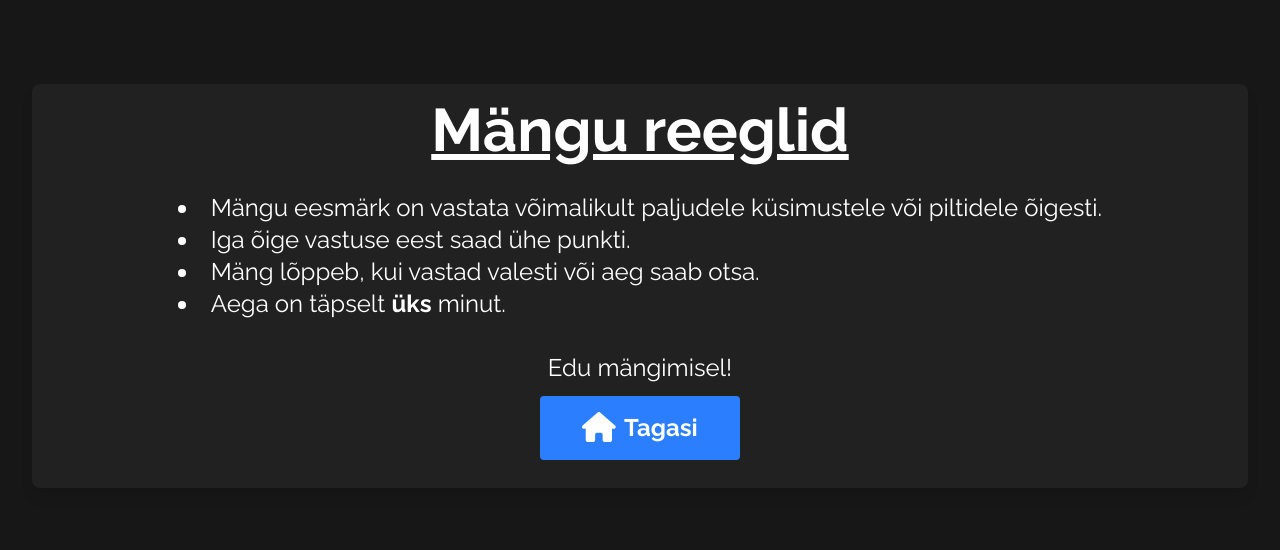
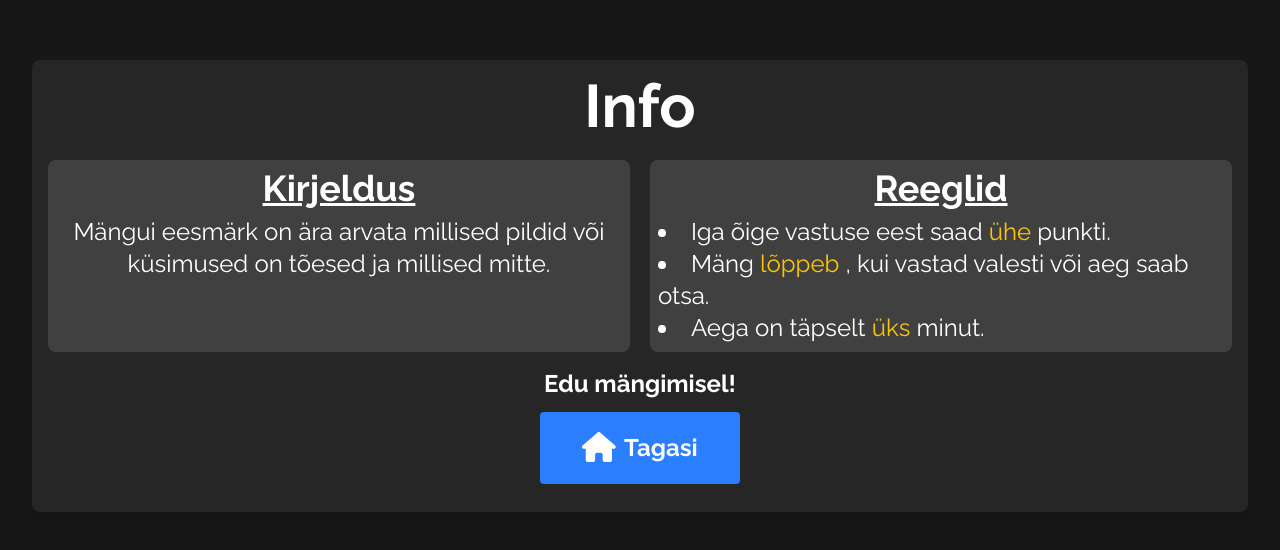
Before and after one commit to Mart556/getscambo, a React (Vite) app in the folder frontend/: page /info in a window 1280 px wide. Shown: the part 122-672 px from the top of the page. Built offline with nearby package versions, Linux system fonts and the light colour scheme.

Commit message:
Refactor leaderboard reset schedule to weekly; enhance EndGame component state management and styling; improve button accessibility and visual feedback across components

```diff
--- a/frontend/src/index.css
+++ b/frontend/src/index.css
@@ -14,16 +14,12 @@
     -moz-osx-font-smoothing: grayscale;
 }
 
-button {
-    cursor: pointer;
-}
-
 @keyframes blink {
     0% {
         opacity: 1;
     }
     50% {
-        opacity: 0;
+        opacity: 0.5;
     }
     100% {
         opacity: 1;
--- a/frontend/src/routes/ErrorPage.jsx
+++ b/frontend/src/routes/ErrorPage.jsx
@@ -1,3 +1,6 @@
+import { FontAwesomeIcon } from "@fortawesome/react-fontawesome";
+import { faHome } from "@fortawesome/free-solid-svg-icons";
+
 const ErrorPage = () => {
     return (
         <div className="flex flex-col items-center justify-center min-h-screen">
@@ -5,10 +8,12 @@ const ErrorPage = () => {
             <p className="mt-4 text-xl text-white">Korraldasid mingi jama...</p>
 
             <button
+                type="button"
                 className="mt-8 bg-blue-500 text-white font-bold py-3 px-6 rounded"
                 onClick={() => window.location.replace("/")}
             >
-                Avalehele
+                <FontAwesomeIcon icon={faHome} size="lg" className="me-2" />
+                Tagasi
             </button>
         </div>
     );
--- a/frontend/src/routes/Game.jsx
+++ b/frontend/src/routes/Game.jsx
@@ -85,14 +85,14 @@ const Game = memo(({ onGameRunningChange, incrementCurrentPoints }) => {
             <div className="flex flex-row justify-center items-center w-full">
                 <button
                     onClick={() => validateAnswer(true)}
-                    className="bg-green-500 text-white font-bold py-5 w-75 rounded m-3 text-2xl"
+                    className="bg-green-500 text-white font-bold py-5 w-75 rounded m-3 text-2xl cursor-pointer"
                 >
                     <FontAwesomeIcon icon={faThumbsUp} /> Legit
                 </button>
 
                 <button
                     onClick={() => validateAnswer(false)}
-                    className="bg-red-500 text-white font-bold py-5 w-75 rounded m-3 text-2xl"
+                    className="bg-red-500 text-white font-bold py-5 w-75 rounded m-3 text-2xl cursor-pointer"
                 >
                     <FontAwesomeIcon icon={faThumbsDown} /> Scam
                 </button>
--- a/frontend/src/routes/GamePage.jsx
+++ b/frontend/src/routes/GamePage.jsx
@@ -52,7 +52,7 @@ const GamePage = () => {
         intervalRef.current = setInterval(updateTime, 1000);
 
         return () => clearInterval(intervalRef.current);
-    }, []);
+    }, [handleGameRunningChange]);
 
     return (
         <>
@@ -79,6 +79,8 @@ const GamePage = () => {
                                 className={`h-full ${
                                     timeLeft < 10000
                                         ? "bg-red-500 blink"
+                                        : timeLeft < Time / 2
+                                        ? "bg-yellow-500"
                                         : "bg-green-500"
                                 }`}
                                 style={{
--- a/frontend/src/routes/Home.jsx
+++ b/frontend/src/routes/Home.jsx
@@ -78,6 +78,7 @@ const Home = () => {
         <div className="container mx-auto px-8 md:px-10 h-screen flex justify-center items-center">
             <div className="absolute bottom-4 right-4 flex">
                 <button
+                    type="button"
                     href="#"
                     onClick={() => {
                         window.open("https://github.com/Mart556/getscambo");
@@ -155,6 +156,7 @@ const Home = () => {
                         />
 
                         <button
+                            type="button"
                             onClick={handleStartGame}
                             className="bg-green-500 p-4 md:p-8 py-3 md:py-4 rounded-lg mt-2 z-2 w-full cursor-pointer"
                         >
@@ -168,6 +170,7 @@ const Home = () => {
                         </button>
 
                         <button
+                            type="button"
                             onClick={() => setShowLeaderboard(true)}
                             className="bg-blue-500 p-4 md:p-8 py-3 md:py-4 rounded-lg z-2 mt-2 w-full cursor-pointer xl:hidden"
                         >
--- a/frontend/src/routes/Info.jsx
+++ b/frontend/src/routes/Info.jsx
@@ -6,36 +6,57 @@ import { faHome } from "@fortawesome/free-solid-svg-icons";
 const Info = () => {
     const navigate = useNavigate();
 
-    const handleGoBack = () => {
-        navigate("/");
-    };
-
     return (
         <div className="container mx-auto px-4 md:px-8 h-screen flex flex-col max-h-screen align-middle justify-center">
-            <div className="bg-neutral-800/75 backdrop-filter backdrop-blur-lg p-4 rounded-lg shadow-lg mt-4 flex flex-col justify-center items-center">
-                <h1 className="text-4xl md:text-6xl font-bold text-white mb-4 underline underline-offset-auto">
-                    Mängu reeglid
+            <div className="bg-neutral-800 p-4 rounded-lg shadow-lg mt-4 flex flex-col justify-center items-center">
+                <h1 className="text-4xl md:text-6xl font-bold text-white mb-6">
+                    Info
                 </h1>
 
-                <ul className="text-md md:text-2xl text-white list-disc list-inside my-4">
-                    <li>
-                        Mängu eesmärk on vastata võimalikult paljudele
-                        küsimustele või piltidele õigesti.
-                    </li>
-                    <li>Iga õige vastuse eest saad ühe punkti.</li>
-                    <li>Mäng lõppeb, kui vastad valesti või aeg saab otsa.</li>
-                    <li>
-                        Aega on täpselt <b>üks</b> minut.
-                    </li>
-                </ul>
+                <div className="flex flex-col md:flex-row space-y-5 md:space-y-0 md:space-x-5">
+                    <div className="flex flex-col w-full md:w-1/2 p-2 bg-neutral-700 rounded-lg">
+                        <h2 className="text-2xl md:text-4xl font-bold text-white mb-2 underline text-center">
+                            Kirjeldus
+                        </h2>
 
-                <p className="text-lg md:text-2xl text-white mt-4">
+                        <p className="text-lg md:text-2xl text-white text-center">
+                            Mängui eesmärk on ära arvata millised pildid või
+                            küsimused on tõesed ja millised mitte.
+                        </p>
+                    </div>
+
+                    <div className="flex flex-col w-full md:w-1/2 p-2 bg-neutral-700 rounded-lg">
+                        <h2 className="text-2xl md:text-4xl font-bold text-white mb-2 underline text-center">
+                            Reeglid
+                        </h2>
+
+                        <ul className="text-md md:text-2xl text-white list-disc list-inside">
+                            <li>
+                                Iga õige vastuse eest saad{" "}
+                                <span className="text-yellow-400">ühe</span>{" "}
+                                punkti.
+                            </li>
+                            <li>
+                                Mäng{" "}
+                                <span className="text-yellow-400">lõppeb</span>{" "}
+                                , kui vastad valesti või aeg saab otsa.
+                            </li>
+                            <li>
+                                Aega on täpselt{" "}
+                                <span className="text-yellow-400">üks</span>{" "}
+                                minut.
+                            </li>
+                        </ul>
+                    </div>
+                </div>
+
+                <p className="text-lg md:text-2xl text-white mt-4 font-bold">
                     Edu mängimisel!
                 </p>
 
                 <button
-                    className="bg-blue-500 text-white font-bold py-4 w-50 rounded m-3 text-2xl"
-                    onClick={handleGoBack}
+                    className="bg-blue-500 text-white font-bold py-5 w-50 rounded m-3 text-2xl cursor-pointer"
+                    onClick={() => navigate("/")}
                 >
                     <FontAwesomeIcon icon={faHome} size="lg" className="me-2" />
                     Tagasi
```
Also changed, not shown: frontend/src/routes/EndGame.jsx (+12 -6 lines), 1 other file (tests, documents, lock files or other folders).
